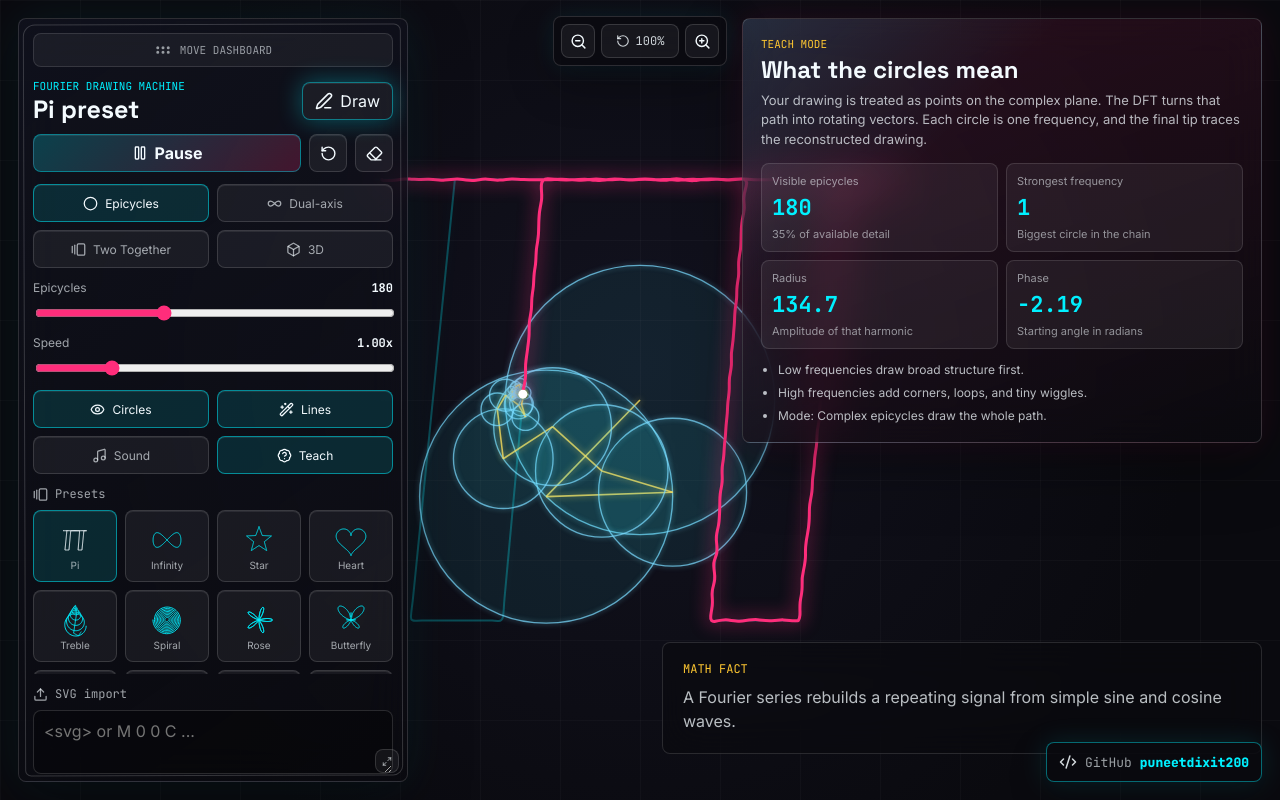
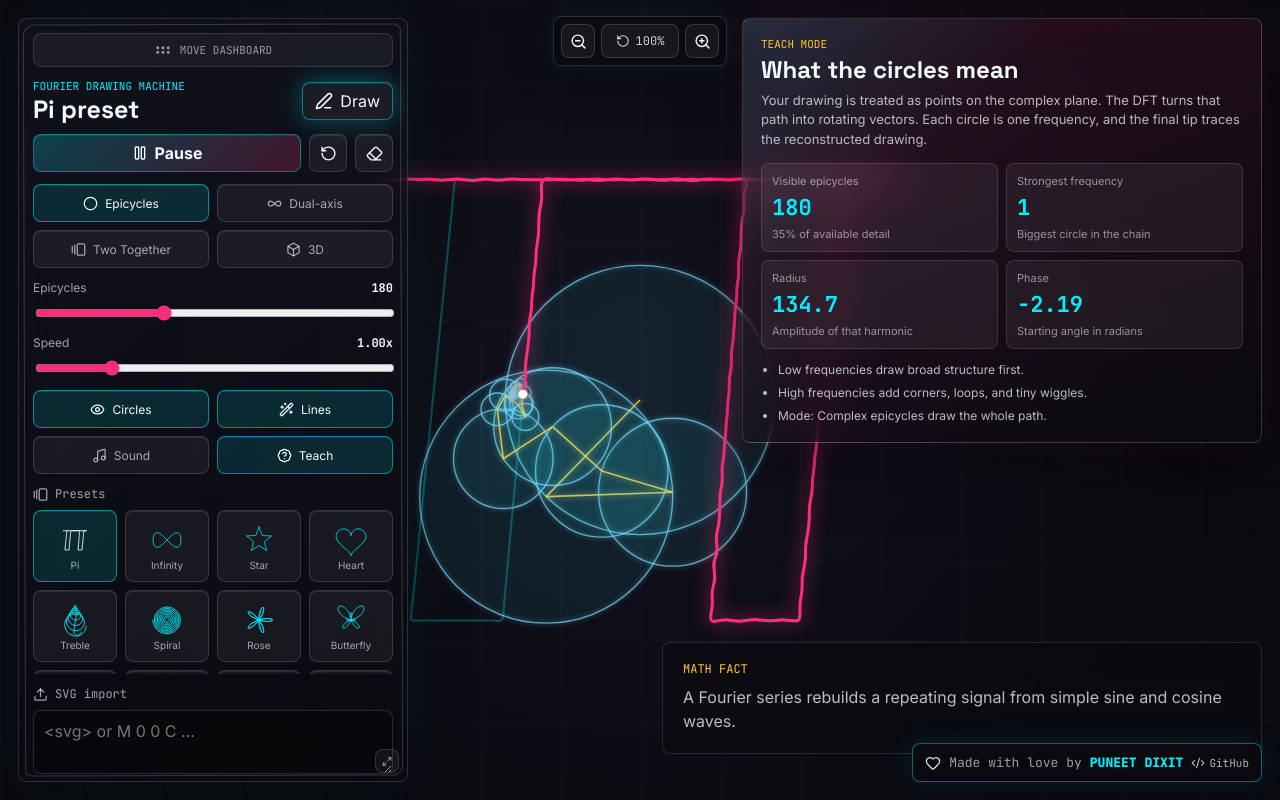
Before and after one commit to puneetdixit200/-FOURIER-TRANSFORM-DRAWING-MACHINE, a Next.js app: page / in a window 1280 px wide. Built offline with nearby package versions, Linux system fonts and the light colour scheme.

Commit message:
Update maker link and teach epicycle metric

```diff
--- a/src/app/globals.css
+++ b/src/app/globals.css
@@ -94,7 +94,7 @@ button {
   position: absolute;
   top: 18px;
   width: min(390px, calc(100vw - 28px));
-  z-index: 4;
+  z-index: 6;
 }
 
 .control-panel::before {
@@ -499,6 +499,14 @@ input[type="range"] {
   font-weight: 800;
 }
 
+.corner-brand small {
+  align-items: center;
+  color: rgba(244, 251, 255, 0.72);
+  display: inline-flex;
+  font-size: 11px;
+  gap: 4px;
+}
+
 .corner-brand span {
   color: rgba(244, 251, 255, 0.62);
 }
@@ -666,4 +674,8 @@ input[type="range"] {
   .corner-brand span {
     display: none;
   }
+
+  .corner-brand small {
+    display: none;
+  }
 }
--- a/src/components/FourierStudio.tsx
+++ b/src/components/FourierStudio.tsx
@@ -1,7 +1,7 @@
 "use client";
 
 import { useCallback, useEffect, useMemo, useRef, useState } from "react";
-import { Code2 } from "lucide-react";
+import { Code2, Heart } from "lucide-react";
 import { ControlPanel, type RenderMode } from "./ControlPanel";
 import { DrawingCanvas } from "./DrawingCanvas";
 import { drawingDifficulty, prepareDrawing, type PreparedDrawing } from "./FourierEngine";
@@ -383,15 +383,19 @@ function FourierStudioClient() {
         <p>{fact}</p>
       </div>
       <a
-        aria-label="GitHub puneetdixit200"
+        aria-label="Made with love by PUNEET DIXIT GitHub"
         className="corner-brand"
         href="https://github.com/puneetdixit200"
         rel="noreferrer"
         target="_blank"
       >
-        <Code2 aria-hidden="true" size={18} />
-        <span>GitHub</span>
-        <b>puneetdixit200</b>
+        <Heart aria-hidden="true" size={16} />
+        <span>Made with love by</span>
+        <b>PUNEET DIXIT</b>
+        <small>
+          <Code2 aria-hidden="true" size={14} />
+          GitHub
+        </small>
       </a>
     </main>
   );
--- a/src/components/TeachPanel.tsx
+++ b/src/components/TeachPanel.tsx
@@ -33,7 +33,7 @@ export function TeachPanel({
         Each circle is one frequency, and the final tip traces the reconstructed drawing.
       </p>
       <div className="teach-grid">
-        <div>
+        <div aria-label="Visible epicycles metric">
           <span>Visible epicycles</span>
           <b>{epicycleCount}</b>
           <small>{detailPercent}% of available detail</small>
```
Also changed, not shown: 1 other file (tests, documents, lock files or other folders).
